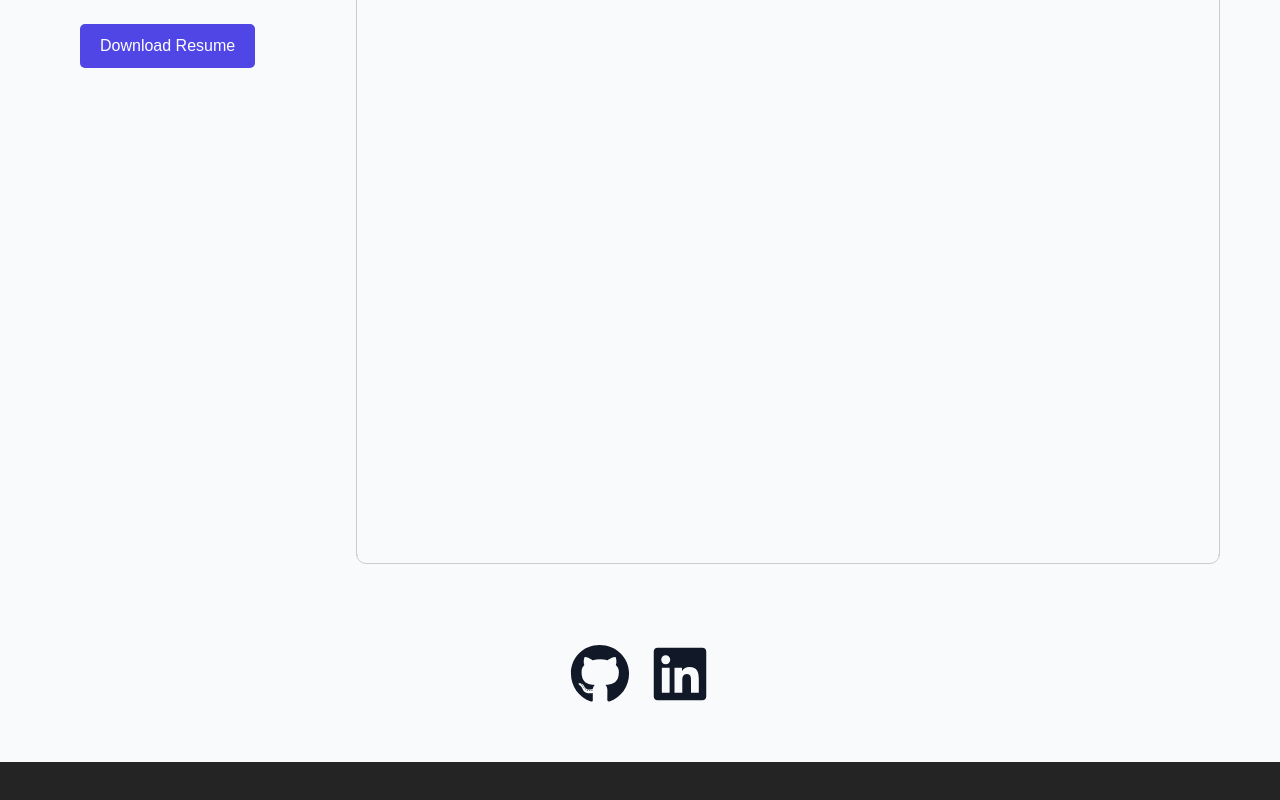
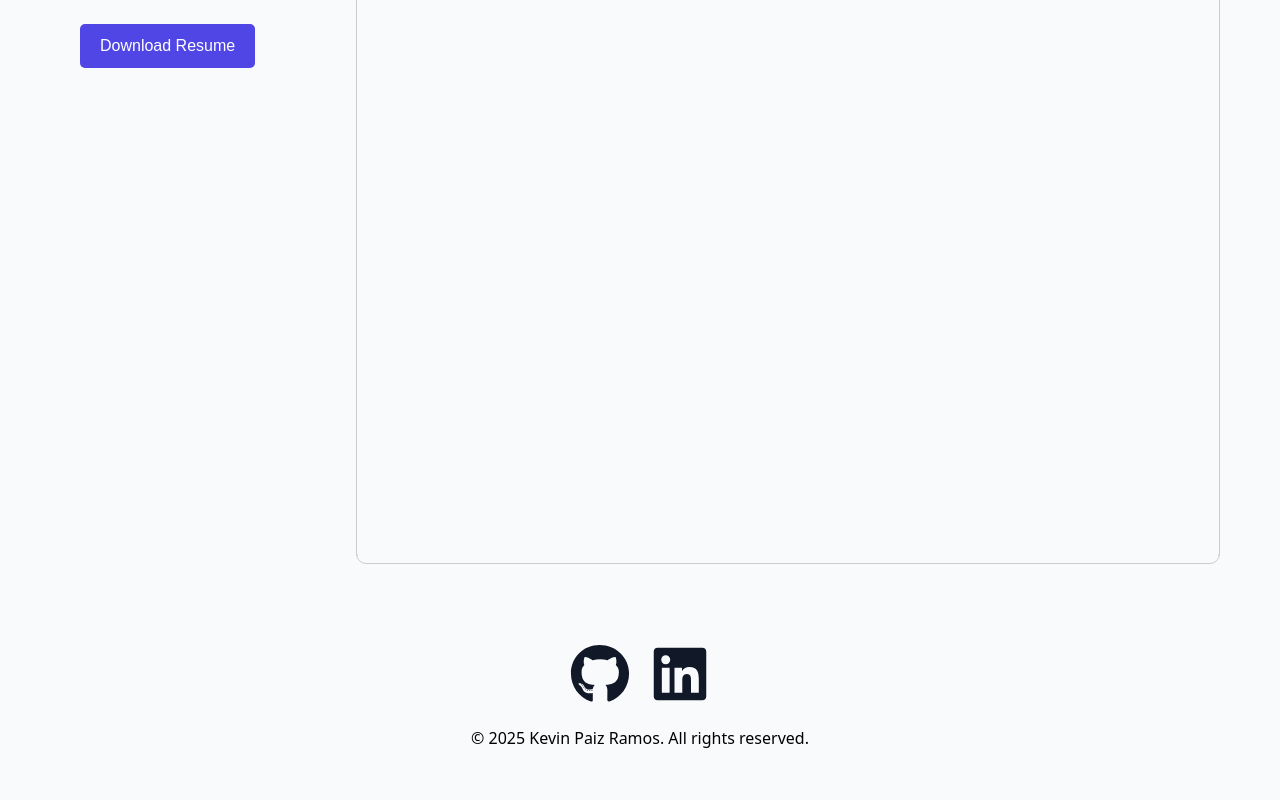
Before and after one commit to KevinPaizRamos/website-HeroUI, a React (Vite) app in the folder my-website/: page /resume in a window 1280 px wide. Shown: the part 387-1187 px from the top of the page. Before the commit the page ends 1149 px from the top, so only its background shows below. Built offline with nearby package versions, Linux system fonts and the light colour scheme.

Commit message:
footer changes

```diff
--- a/my-website/src/components/footer.jsx
+++ b/my-website/src/components/footer.jsx
@@ -27,6 +27,10 @@ function Footer() {
           <FaLinkedin size={60} />
         </a>
       </div>
+      <p style={{ color: "black" }}>
+        &copy; {new Date().getFullYear()} Kevin Paiz Ramos. All rights reserved.
+      </p>{" "}
+      {/* Corrected copyright symbol */}
     </footer>
   );
 }
```
